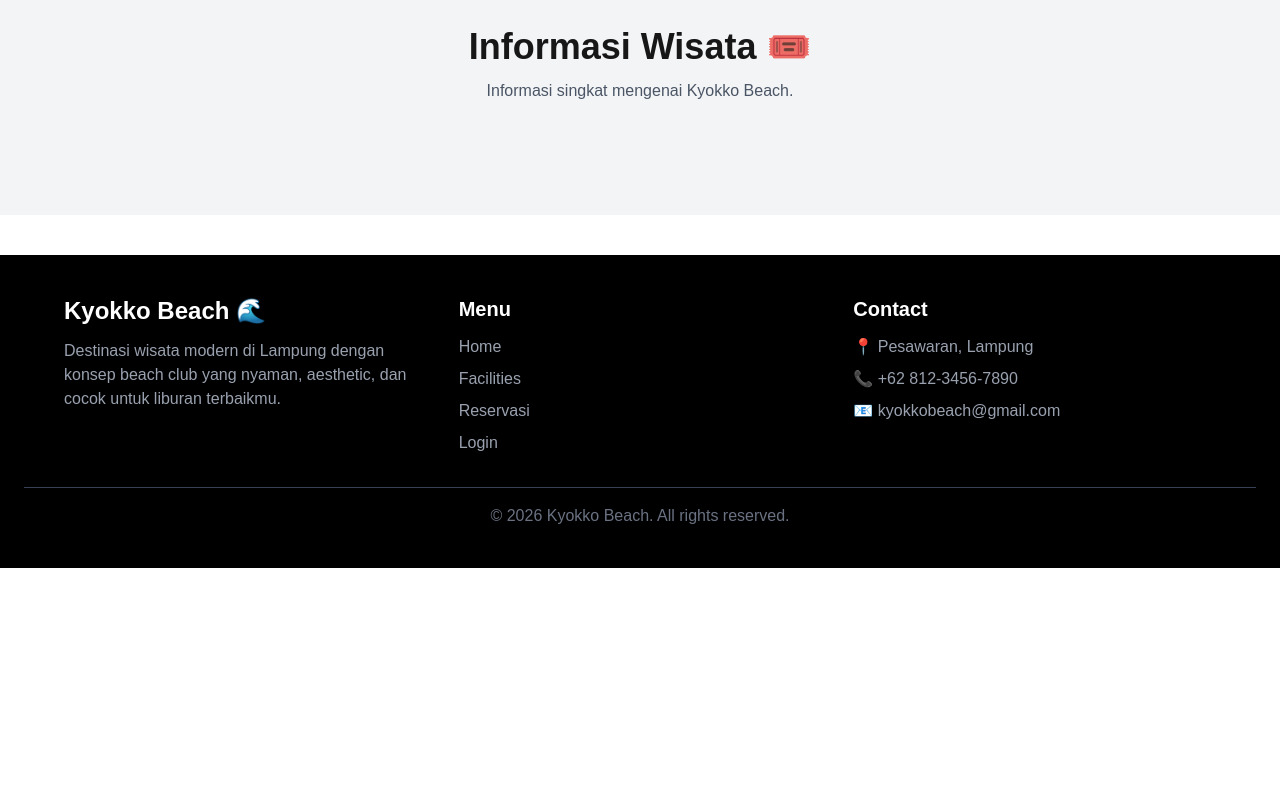
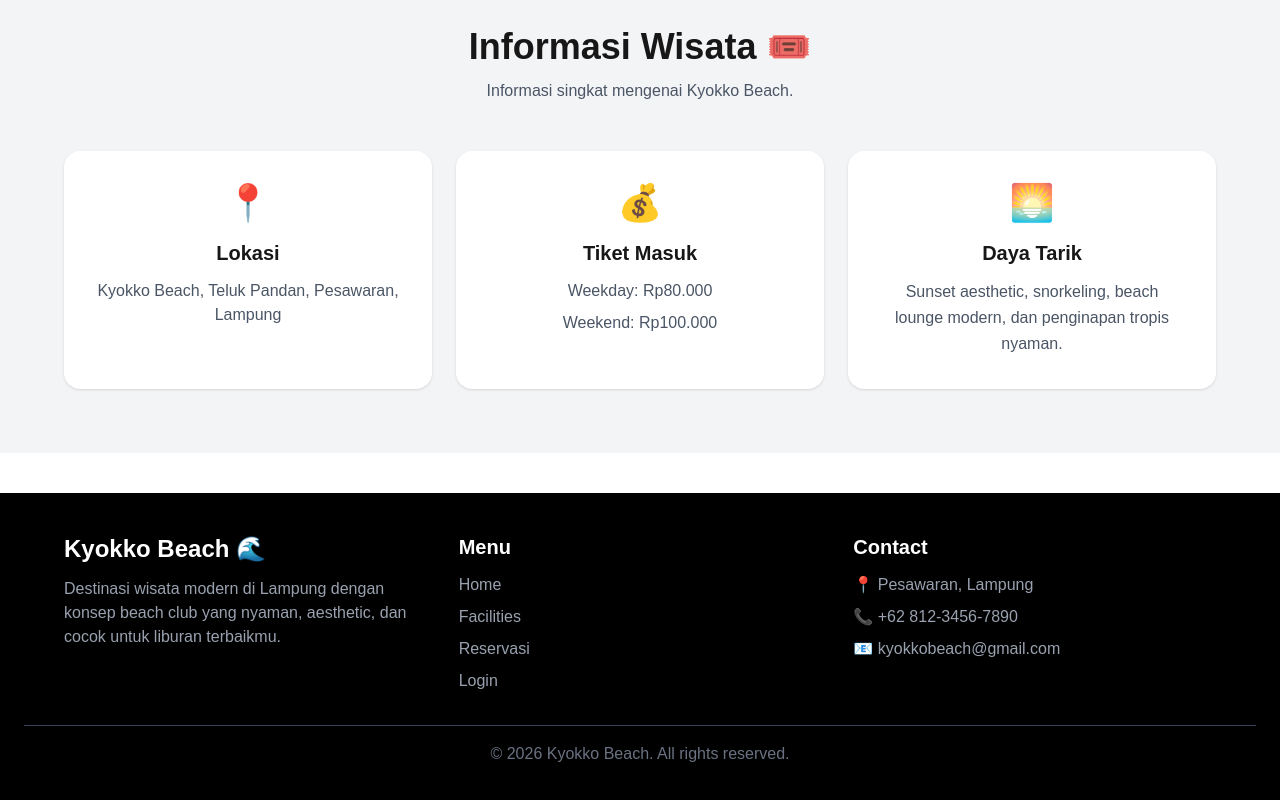
Before and after one commit to salavansaputra-cell/TA-WEB-24A-SANSAN, a Next.js app in the folder kyokko/: page / in a window 1280 px wide. Shown: the part 1149-1949 px from the top of the page. Before the commit the page ends 1717 px from the top, so only its background shows below. Built offline with nearby package versions, Linux system fonts and the light colour scheme.

Commit message:
aurly: menambahkan card lokasi tiket dan daya tarik

```diff
--- a/kyokko/app/page.tsx
+++ b/kyokko/app/page.tsx
@@ -68,6 +68,42 @@ export default function Home() {
             Informasi singkat mengenai Kyokko Beach.
           </p>
         </div>
+
+        <div className="grid md:grid-cols-3 gap-6 max-w-6xl mx-auto">
+          {/* LOKASI */}
+          <div className="bg-white p-8 rounded-2xl shadow hover:shadow-xl transition duration-300 text-center">
+            <div className="text-4xl mb-4">📍</div>
+
+            <h3 className="text-xl font-bold mb-3">Lokasi</h3>
+
+            <p className="text-gray-600">
+              Kyokko Beach, Teluk Pandan, Pesawaran, Lampung
+            </p>
+          </div>
+
+          {/* TIKET */}
+          <div className="bg-white p-8 rounded-2xl shadow hover:shadow-xl transition duration-300 text-center">
+            <div className="text-4xl mb-4">💰</div>
+
+            <h3 className="text-xl font-bold mb-3">Tiket Masuk</h3>
+
+            <p className="text-gray-600 mb-2">Weekday: Rp80.000</p>
+
+            <p className="text-gray-600">Weekend: Rp100.000</p>
+          </div>
+
+          {/* DAYA TARIK */}
+          <div className="bg-white p-8 rounded-2xl shadow hover:shadow-xl transition duration-300 text-center">
+            <div className="text-4xl mb-4">🌅</div>
+
+            <h3 className="text-xl font-bold mb-3">Daya Tarik</h3>
+
+            <p className="text-gray-600 leading-relaxed">
+              Sunset aesthetic, snorkeling, beach lounge modern, dan penginapan
+              tropis nyaman.
+            </p>
+          </div>
+        </div>
       </section>
     </main>
   );
```
